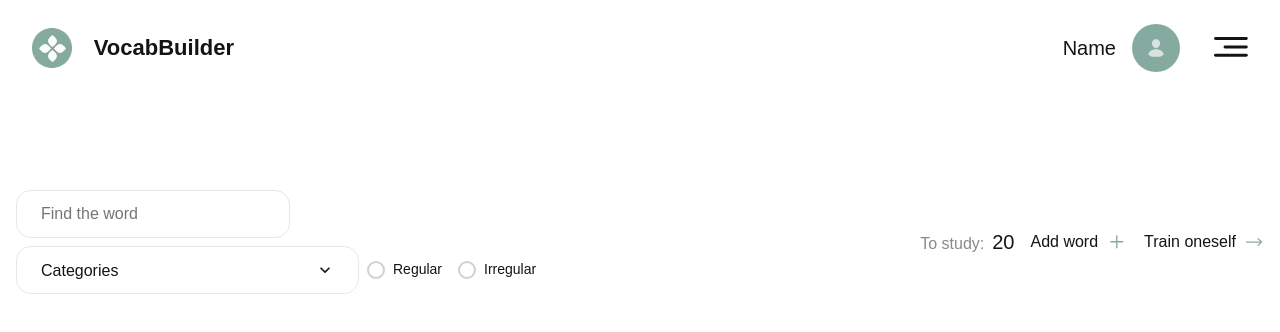
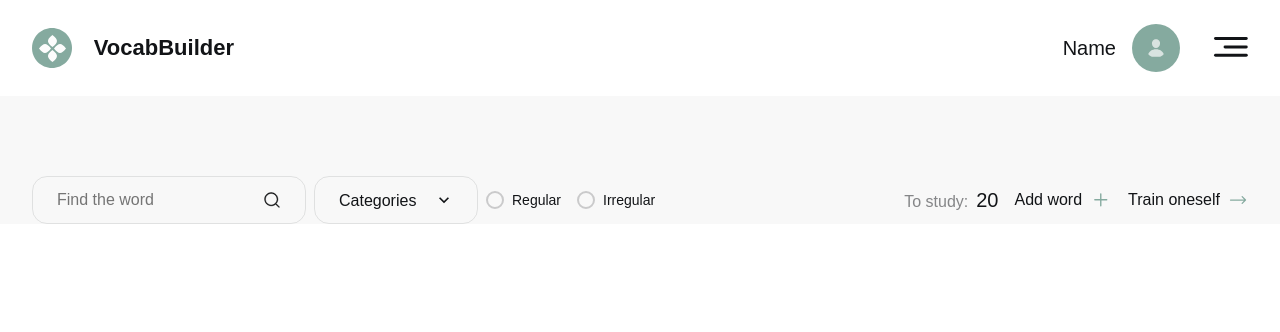
Before and after one commit to Alexandr-1973/VocabBuilder, a React (Vite) app: page /dictionary in a window 1280 px wide. Shown: the top 332 px of the page. Built offline with nearby package versions, Linux system fonts and the light colour scheme.

Commit message:
dashboard-markup-add

```diff
--- a/src/components/CustomSelect/CustomSelect.module.css
+++ b/src/components/CustomSelect/CustomSelect.module.css
@@ -77,7 +77,10 @@ padding: 0;
 @media screen and (min-width:768px) {
 	.genDiv {
 		/* position: relative; */
+		width:unset;
 		min-width: 164px;
+		/* max-width: 221px; */
+
 
 		/* max-width: 189px; */
 	}
--- a/src/components/Dashboard/Dashboard.module.css
+++ b/src/components/Dashboard/Dashboard.module.css
@@ -6,7 +6,7 @@
   min-height: 228px;
 }
 
-.findInput {
+/* .findInput {
   border: 1px solid rgba(18, 20, 23, 0.1);
   border-radius: 15px;
   padding: 12px 24px;
@@ -17,7 +17,7 @@
   font-size: 16px;
   line-height: 1.5;
   color: #121417;
-}
+} */
 
 .trainUl {
   display: flex;
@@ -40,6 +40,7 @@
   line-height: 1.5;
   color: rgba(18, 20, 23, 0.5);
   align-items: baseline;
+  width: 100%;
 }
 
 .studyP {
@@ -92,3 +93,18 @@
   stroke: #85aa9f;
   stroke-width: 1.5px;
 }
+
+@media screen and (min-width:768px) {
+
+  .genDiv {
+
+    min-height:unset;
+    row-gap: 28px;
+
+  }
+
+  .studyLi {
+    width: unset;
+  }
+
+}
--- a/src/components/Filters/Filters.jsx
+++ b/src/components/Filters/Filters.jsx
@@ -2,6 +2,7 @@ import { useState } from "react";
 import CustomSelect from "../CustomSelect/CustomSelect";
 import css from "./Filters.module.css";
 import CustomRadio from "../CustomRadio/CustomRadio";
+import { CiSearch } from "react-icons/ci";
 
 const Filters = () => {
   const [selectedRadio, setSelectedRadio] = useState(null);
@@ -9,11 +10,14 @@ const Filters = () => {
 
   return (
     <div className={css.genDiv}>
+      <label className={css.label}>
       <input
         className={css.findInput}
         type="text"
         placeholder="Find the word"
       />
+      <CiSearch className={css.iconSearch}/>
+      </label>
       <CustomSelect />
       <ul className={css.radioUl}>
         {verbArray.map((kindVerb, index) => {
--- a/src/components/Filters/Filters.module.css
+++ b/src/components/Filters/Filters.module.css
@@ -3,6 +3,7 @@
   flex-wrap: wrap;
   gap: 8px;
   align-items: center;
+  margin-right: 70px;
   /* margin-bottom: 14px; */
 }
 
@@ -10,6 +11,7 @@
   border: 1px solid rgba(18, 20, 23, 0.1);
   border-radius: 15px;
   padding: 12px 24px;
+  padding-right: 44px;
   width: 100%;
   max-width: 343px;
   /* min-width: 250px; */
@@ -27,12 +29,31 @@
 .radioUl {
   display: flex;
   gap: 16px;
+
+  /* display: none; */
 }
 
 .radioLi {
   display: flex;
   gap: 8px;
   cursor: pointer;
+  align-items: center;
+}
+
+.label {
+  position: relative;
+  width: 100%;
+  max-width: 343px;
+}
+
+.iconSearch {
+  position: absolute;
+  top: 14px;
+  right: 24px;
+  width: 20px;
+  height: 20px;
+  fill: #121417;
+  stroke-width: 0.5px;
 }
 
 @media screen and (min-width:768px) {
@@ -41,5 +62,9 @@
     width: 274px;
   }
 
+  .label {
+    width: 274px;
+  }
+
 
 }
--- a/src/pages/DictionaryPage/Dictionary.module.css
+++ b/src/pages/DictionaryPage/Dictionary.module.css
@@ -1,18 +1,25 @@
 
 .genDiv {
-	/* background-color: rgba(248, 248, 248, 1); */
+	background-color: rgba(248, 248, 248, 1);
 	padding-top: 32px;
 	padding-left: 16px;
 	padding-right: 16px;
 }
 
-
+@media screen and (min-width:768px) {
+	.genDiv {
+		/* background-color: rgba(248, 248, 248, 1); */
+		padding-top: 80px;
+		padding-left: 32px;
+		padding-right: 32px;
+	}
+}
 
 
 @media screen and (min-width:1440px) {
 	.genDiv {
-		background-color: rgba(248, 248, 248, 1);
-		padding-top: 80px;
+		/* background-color: rgba(248, 248, 248, 1); */
+		/* padding-top: 80px; */
 		padding-left: 100px;
 		padding-right: 100px;
 	}
```
